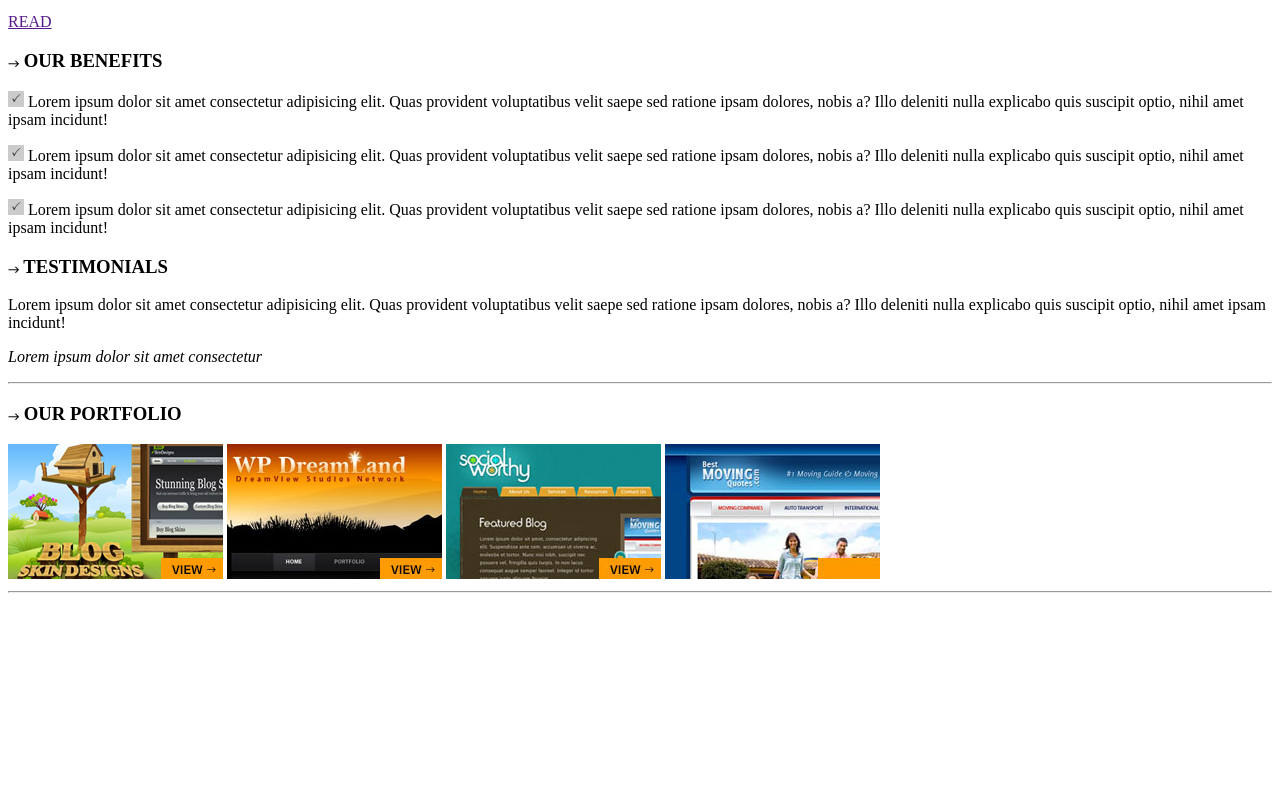
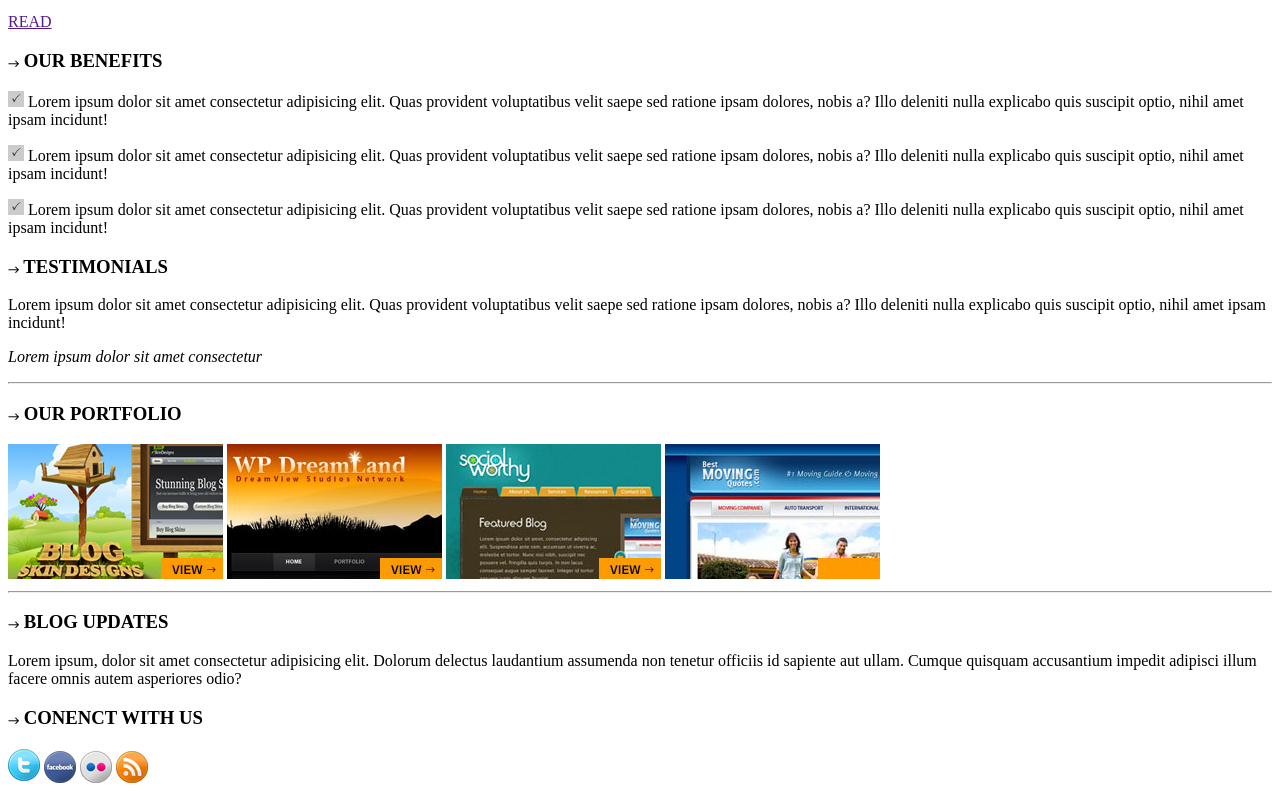
Before and after one commit to vieyraurena/estructura-HTML, a plain HTML site: page index.html in a window 1280 px wide. Shown: the part 644-1439 px from the top of the page. Before the commit the page ends 1245 px from the top, so only its background shows below. Drawn offline with Linux system fonts and the light colour scheme.

Commit message:
Agrego blog

```diff
--- a/index.html
+++ b/index.html
@@ -63,6 +63,23 @@
     </div>
     <hr>
 
+    <!--red-->
+    <div>
+      <!--blog updates-->
+      <div>
+        <h3><img src="img/_assets/arrow.png" alt="arrow"> BLOG UPDATES</h3>
+        <p>Lorem ipsum, dolor sit amet consectetur adipisicing elit. Dolorum delectus laudantium assumenda non tenetur officiis id sapiente aut ullam. Cumque quisquam accusantium impedit adipisci illum facere omnis autem asperiores odio?</p>
+      </div>
+      <!--conenct-->
+      <div>
+        <h3><img src="img/_assets/arrow.png" alt="arrow"> CONENCT WITH US</h3>
+        <a href=""><img src="img/_assets/icono-tw.png" alt="twiter"></a>
+        <a href=""><img src="img/_assets/iocno-blue.png" alt="facebook"></a>
+        <a href=""><img src="img/_assets/icono-gray.png" alt=".."></a>
+        <a href=""><img src="img/_assets/icono-orange.png" alt="wife"></a>
+      </div>
+    </div>
+
   </div>
 
 
```
